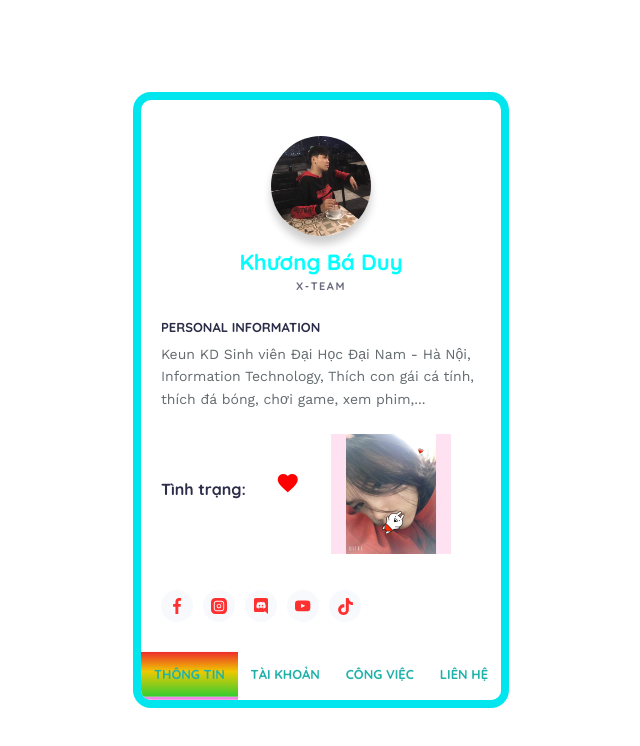
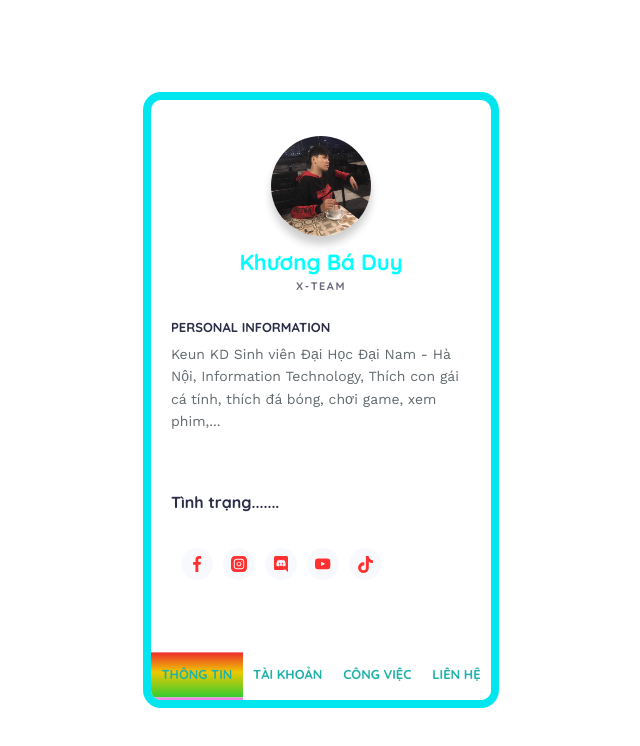
Before and after one commit to keunkd/keunkd.github.io, a plain HTML site: page index.html in a window 1280 px wide. Shown: the whole page, without its empty margins (319-959 px from the left). Drawn offline with nearby package versions, Linux system fonts and the light colour scheme; a script that the page names is missing.

Commit message:
Add files via upload

```diff
--- a/index.html
+++ b/index.html
@@ -32,7 +32,7 @@
                         <br>
                         <br>
                         <br>
-                        <strong><p>Tình trạng:<i class="material-icons">favorite</i></p> <img src="images/NY.jpg"></strong>
+                        <strong><p>Tình trạng.......</strong>
                     </p>
                 </div>
                 <div class="card-social">
--- a/style.css
+++ b/style.css
@@ -30,7 +30,7 @@ body {
 }
 
 .card {
-    max-width: 360px;
+    max-width: 340px;
     margin: auto;
     overflow: hidden;
     position: relative;
@@ -223,26 +223,12 @@ a {
     font-weight: 400;
     font-family: "Work Sans", sans-serif;
 }
-i{
-    color: red;
-    margin-left: 30px;
-    margin-top: px;
-}
-strong img {
-    width: 120px;
-    height: 120px;
-    display: block;
-    margin-bottom: auto;
-    margin-top: -80px;
-    margin-right: auto;
-    margin-left: 170px;
-}
 
 .card-social {
     display: flex;
     align-items: center;
-    padding: 0 20px;
-    margin-bottom: 30px;
+    padding: 0 30px;
+    margin-bottom: 80px;
 }
 
 .card-social svg {
```
